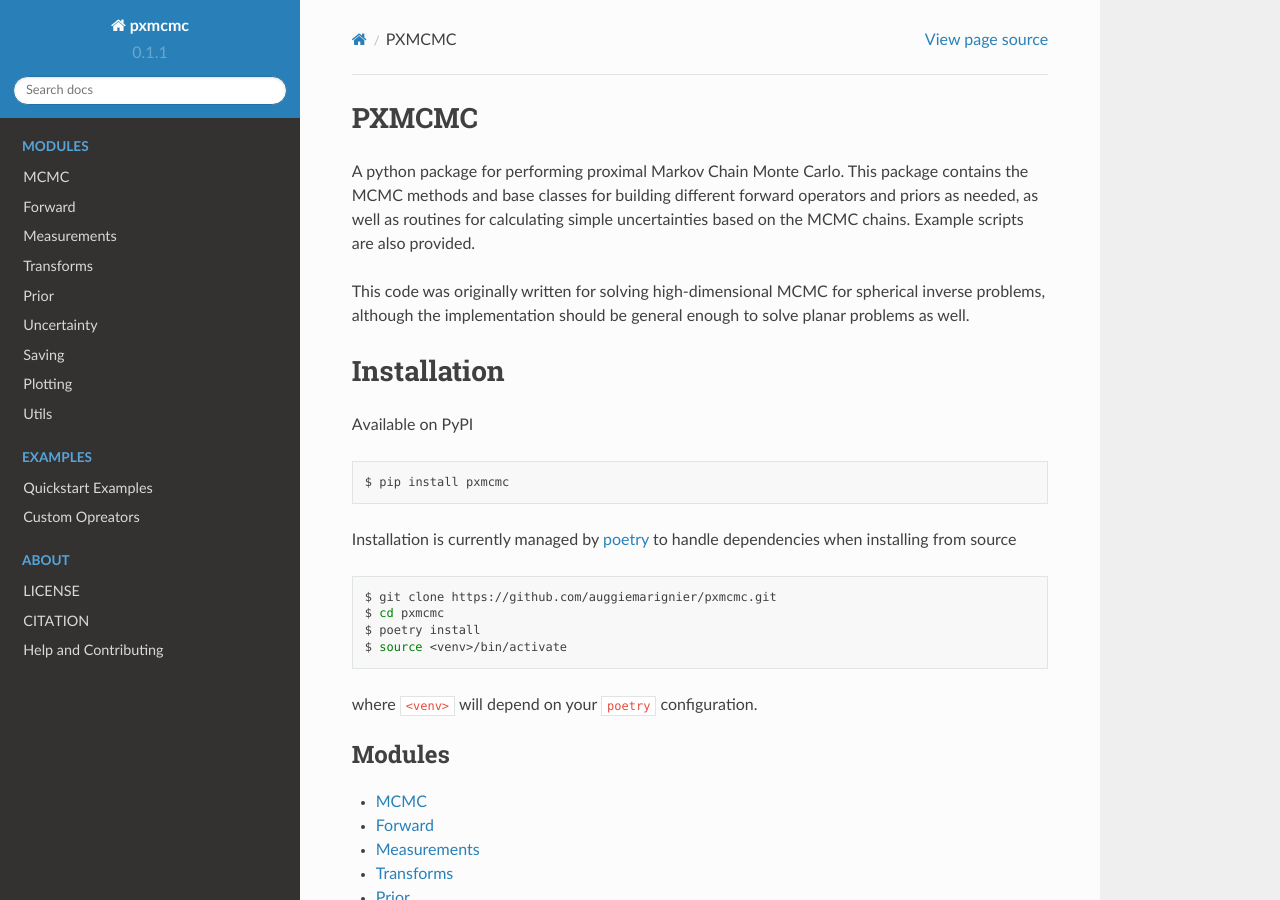
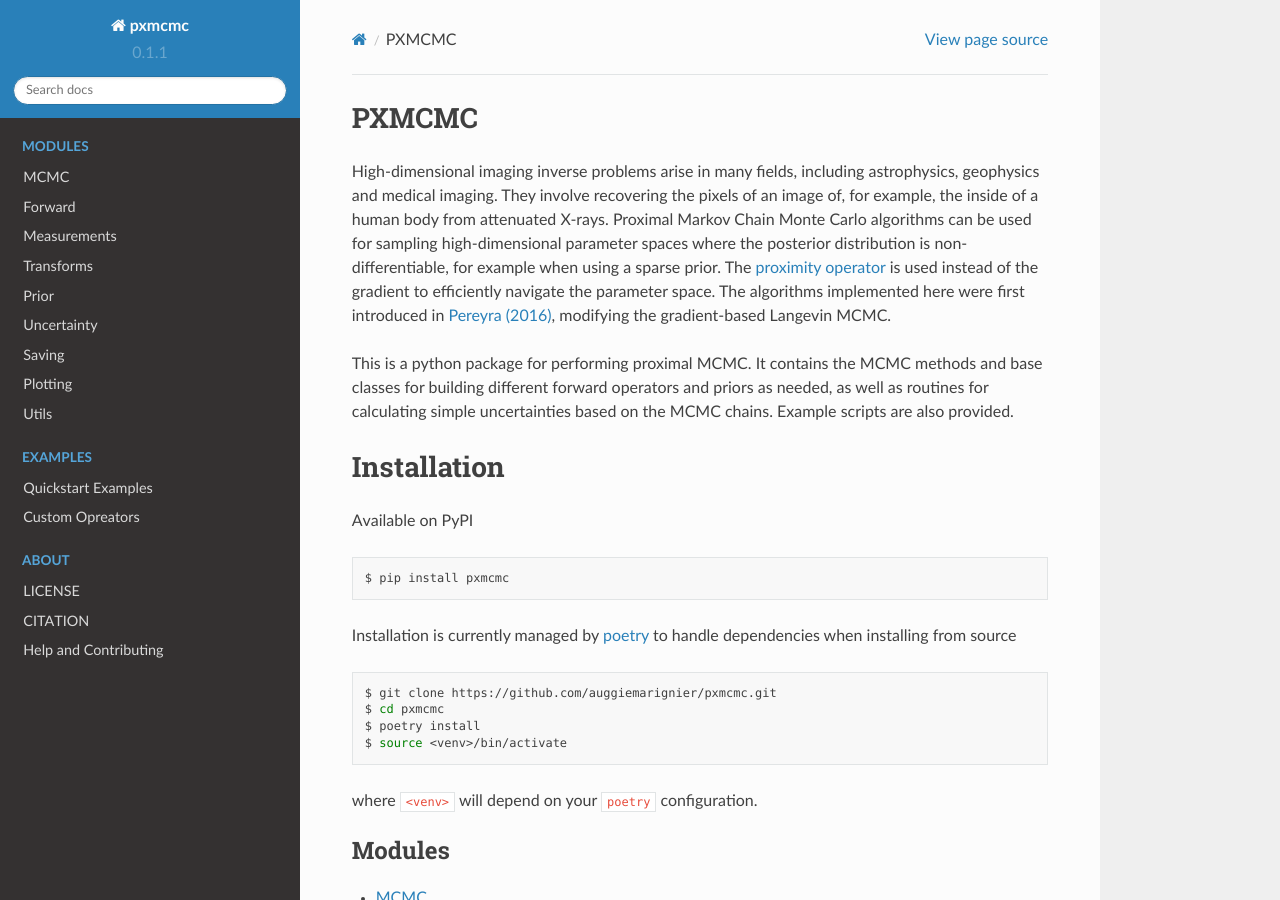
Before and after one commit to auggiemarignier/pxmcmc, a Sphinx documentation site: the page built from docs/index.rst, in a window 1280 px wide and 900 px high. Built offline with Sphinx 7.4.7 and the Read the Docs theme 2.0.0, drawn with Linux system fonts in a browser that asks for light colours.

Commit message:
add short statement of need at top of docs

```diff
--- a/docs/index.rst
+++ b/docs/index.rst
@@ -6,9 +6,15 @@
 PXMCMC
 ==================================
 
-A python package for performing proximal Markov Chain Monte Carlo.  This package contains the MCMC methods and base classes for building different forward operators and priors as needed, as well as routines for calculating simple uncertainties based on the MCMC chains.  Example scripts are also provided.
+High-dimensional imaging inverse problems arise in many fields, including astrophysics, geophysics and medical imaging.
+They involve recovering the pixels of an image of, for example, the inside of a human body from attenuated X-rays.
+Proximal Markov Chain Monte Carlo algorithms can be used for sampling high-dimensional parameter spaces where the posterior distribution is non-differentiable, for example when using a sparse prior.
+The `proximity operator <https://en.wikipedia.org/wiki/Proximal_operator>`_ is used instead of the gradient to efficiently navigate the parameter space.
+The algorithms implemented here were first introduced in `Pereyra (2016) <https://link.springer.com/article/10.1007/s11222-015-9567-4>`_, modifying the gradient-based Langevin MCMC.
 
-This code was originally written for solving high-dimensional MCMC for spherical inverse problems, although the implementation should be general enough to solve planar problems as well.
+This is a python package for performing proximal MCMC.
+It contains the MCMC methods and base classes for building different forward operators and priors as needed, as well as routines for calculating simple uncertainties based on the MCMC chains.
+Example scripts are also provided.
 
 Installation
 ============
```
